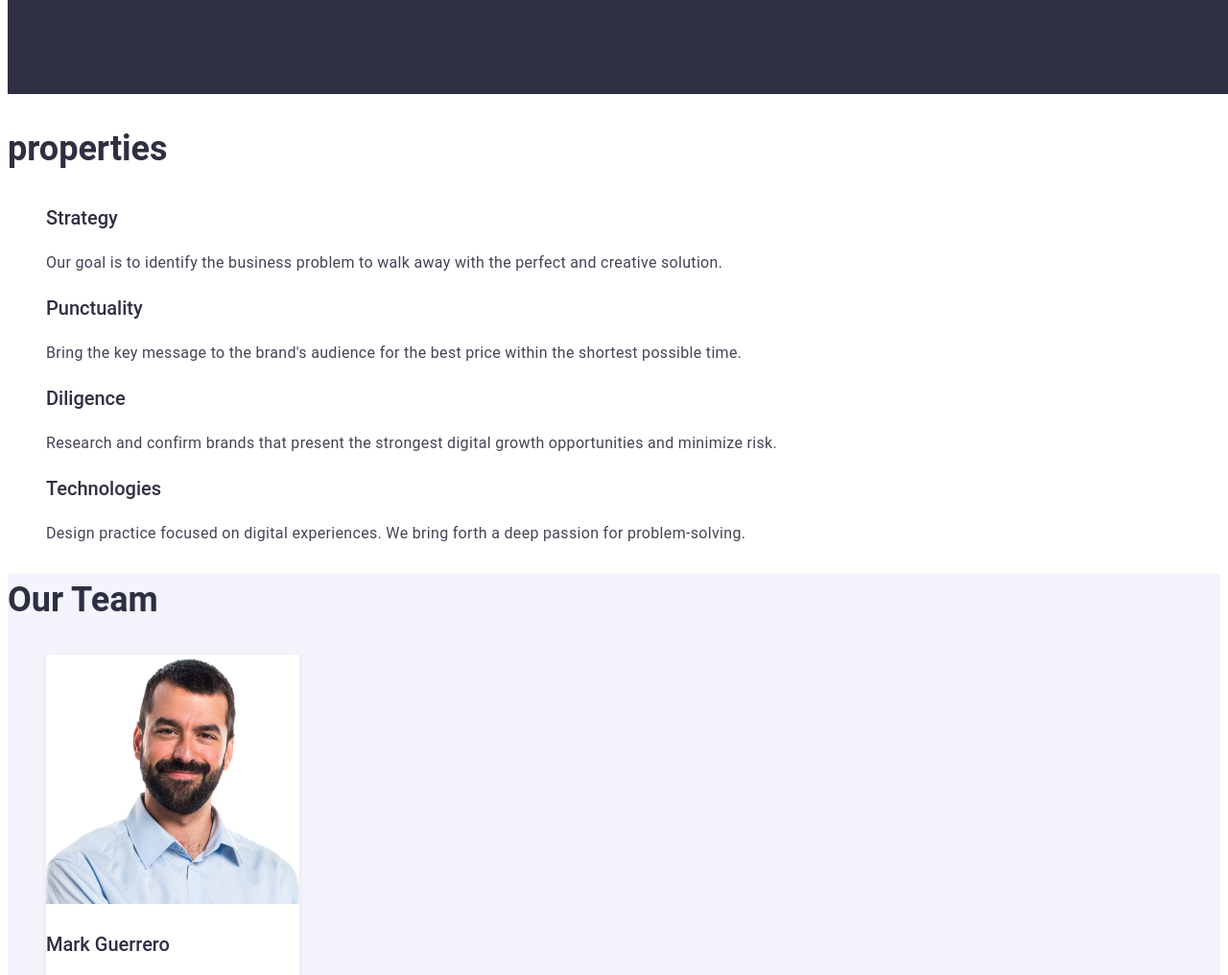
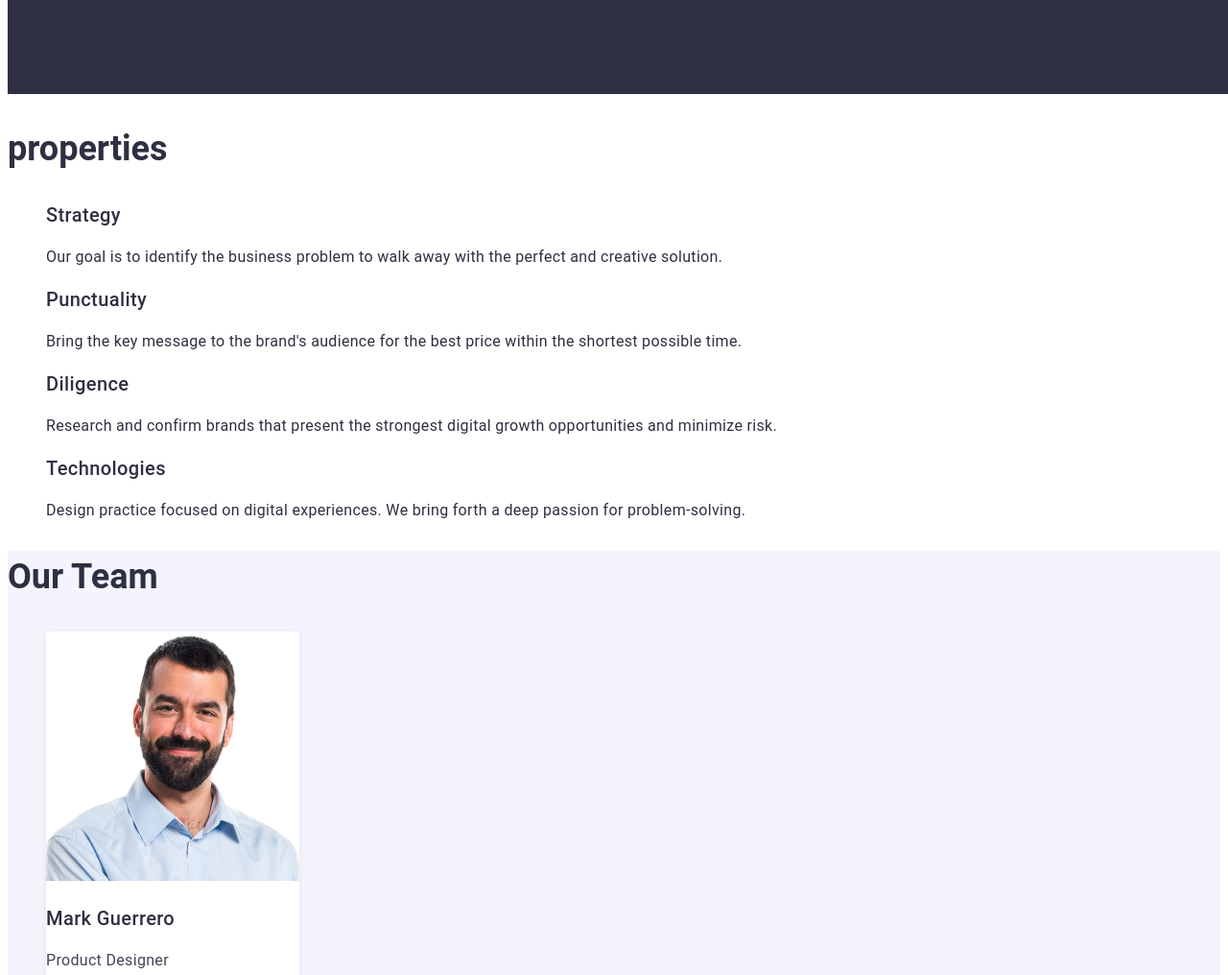
Before and after one commit to mevlude-ozdemir/goit-markup-hw-02, a plain HTML site: page index.html in a window 1280 px wide. Shown: the part 820-1836 px from the top of the page at 96% size. Drawn offline with Linux system fonts and the light colour scheme.

Commit message:
sec-2 class

```diff
--- a/css/styles.css
+++ b/css/styles.css
@@ -108,7 +108,8 @@ h2 {
 h3 {
   font-size: 20px;
   font-weight: 500;
-  letter-spacing: 2%;
+  line-height: 1.2;
+  letter-spacing: 0.02em;
   color: #2e2f42;
 }
 .section-two p {
--- a/index.html
+++ b/index.html
@@ -56,12 +56,12 @@
         <button class="button" type="button">Order Service</button>
       </section>
 
-      <section>
+      <section class="section-two">
         <h2>properties</h2>
-        <ul>
-          <li>
-            <h3>Strategy</h3>
-            <p>
+        <ul class="sec-two-list">
+          <li class="sec-two-list-item">
+            <h3 class="sec-two-h3">Strategy</h3>
+            <p class="sec-two-p">
               Our goal is to identify the business problem to walk away with the
               perfect and creative solution.
             </p>
```
